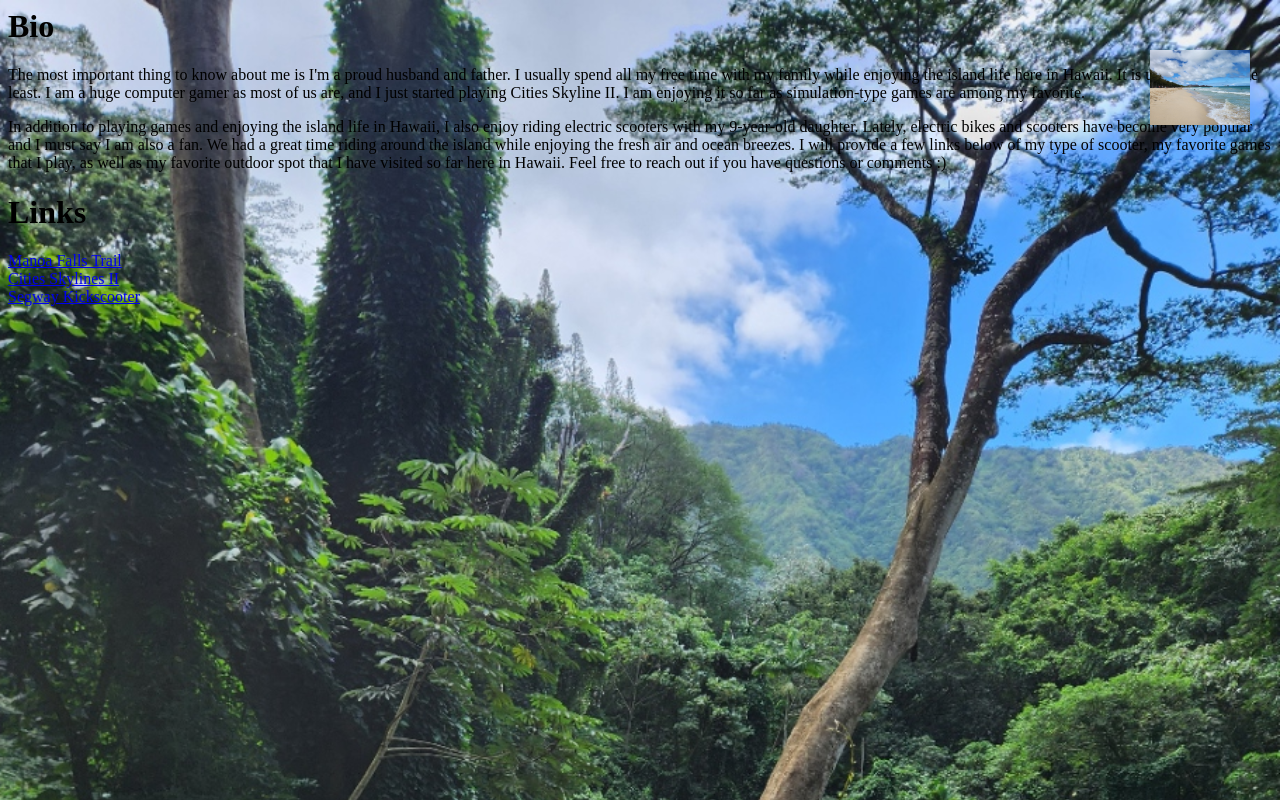
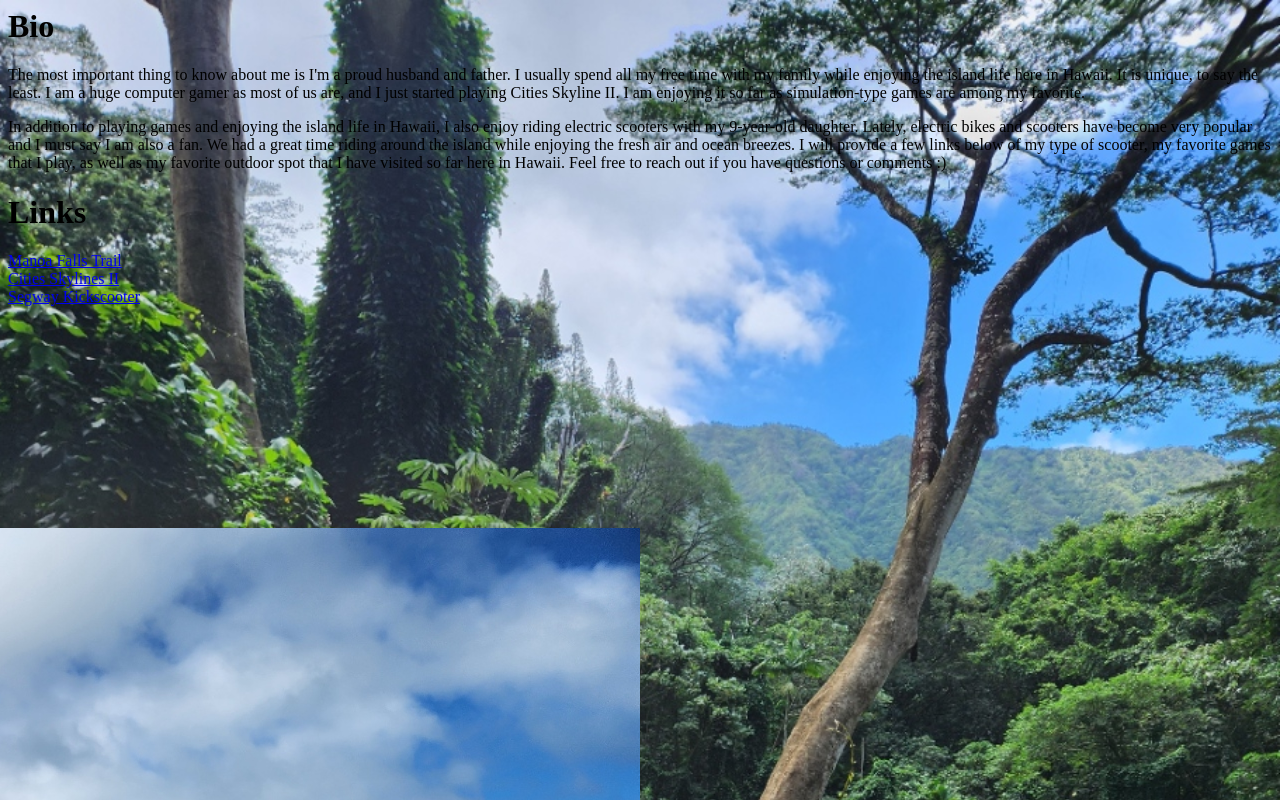
Before and after one commit to Daddiedev/Daddiedev.github.io, a plain HTML site: page index.html in a window 1280 px wide. Drawn offline with Linux system fonts and the light colour scheme.

Commit message:
Update index.html

```diff
--- a/index.html
+++ b/index.html
@@ -10,9 +10,10 @@
 
      #floatingImage {
         position: fixed;
-        top: 50px;
-        right: 30px;
-        width: 100px;
+        top: 66%;
+        right: 50%;
+        transform: translateX(-50%)
+        width: 400px;
         height: auto;
         z-index: 1000;
      }
```
